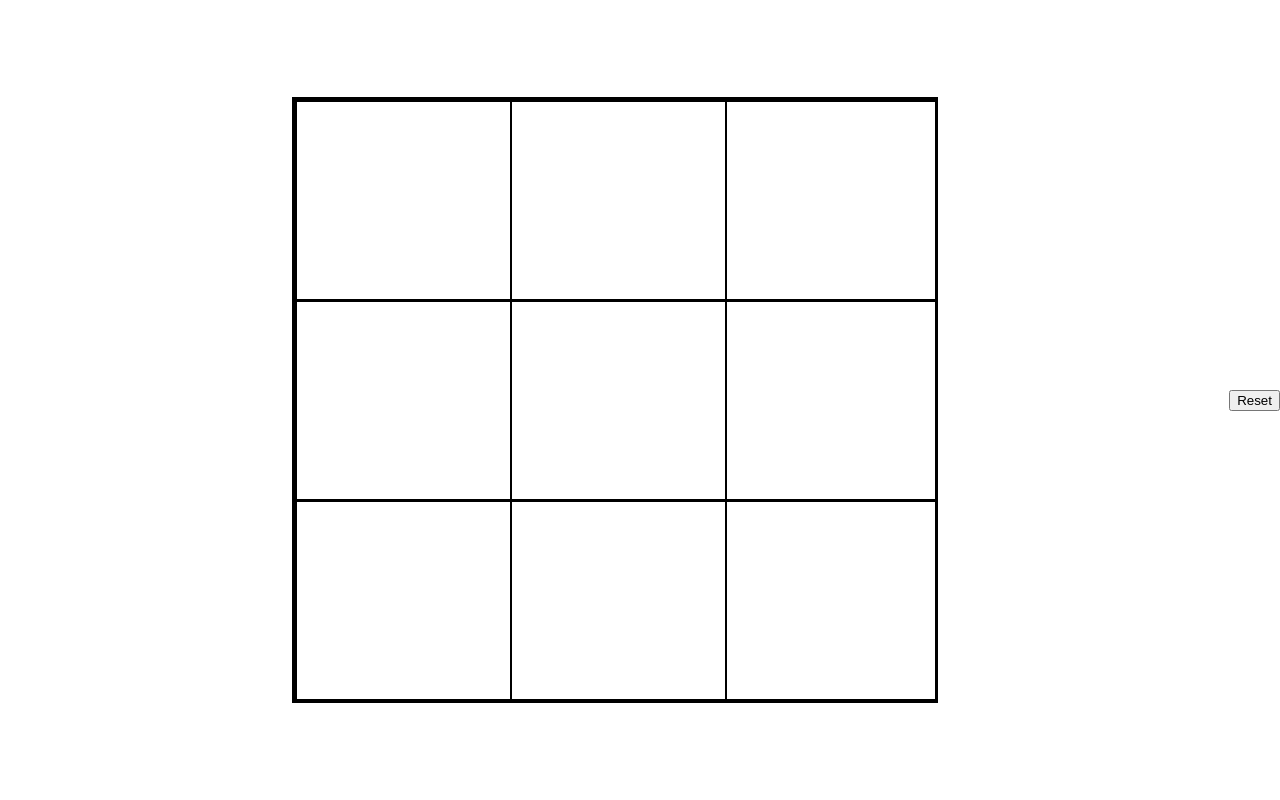
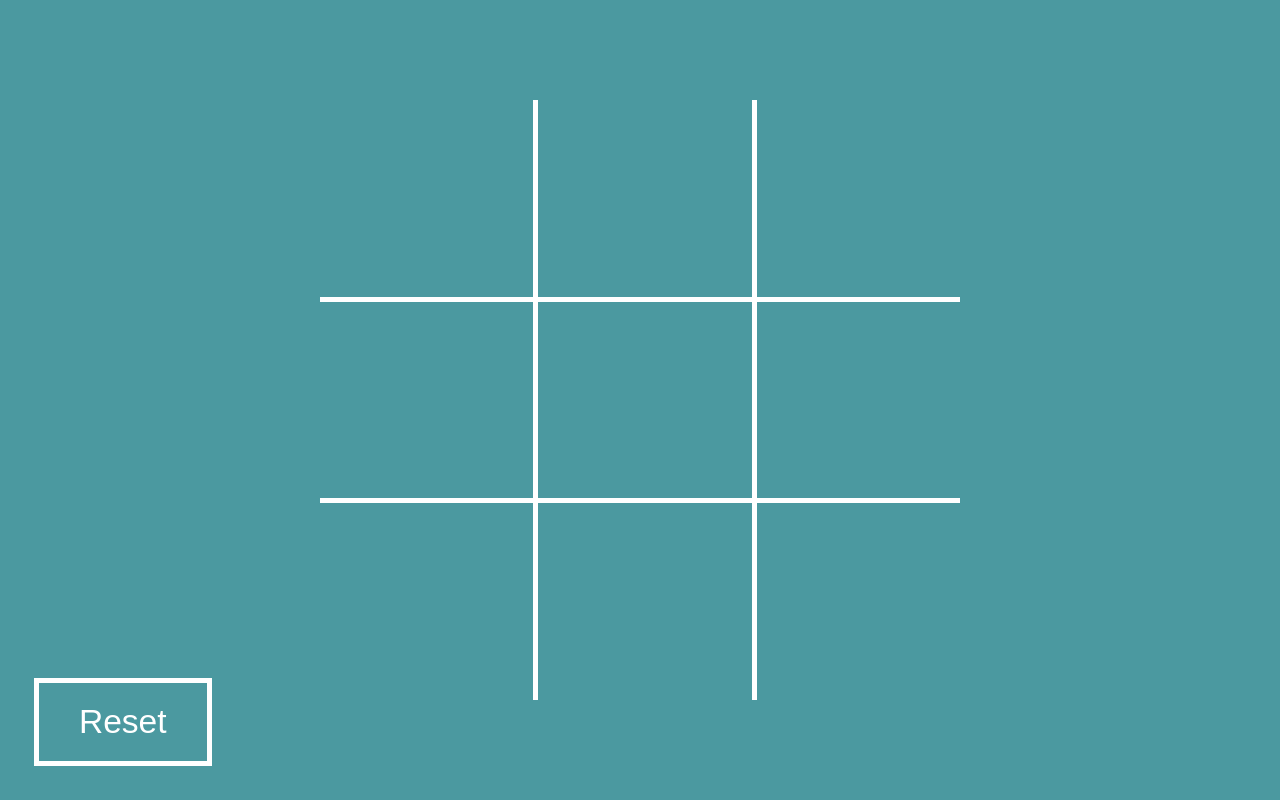
Before and after one commit to vinnyA3/hr-tic-tac-toe, a plain HTML site: page index.html in a window 1280 px wide. Drawn offline with Linux system fonts and the light colour scheme.

Commit message:
feat(styles): add more styles

```diff
--- a/styles/main.css
+++ b/styles/main.css
@@ -1,38 +1,71 @@
 body {
+  position: relative;
   height: 100vh;
   width: 100vw;
-  margin: 0;
+  max-width: 1620px;
+  margin: 0 auto;
   display: flex;
   justify-content: center;
   align-items: center;
+  background-color: #4b99a0;
+  color: #fff;
+  font-family: Helvetica, arial, sans-serif;
 }
 
 .board {
-  margin: 0 auto;
   width: 50%;
   height: 75%;
   display: flex;
   flex-flow: row wrap;
-  border: 3px solid black;
   overflow: hidden;
+}
+
+/* Grid */
+.board > * + * {
+  border-top: 5px solid #fff;
 }
 
 .row {
   flex: 0 0 100%;
   display: flex;
-  border: 1px solid black;
 }
 
-.row div {
+/* Grid */
+.row > * + * {
+  border-left: 5px solid #fff;
+}
+
+.col {
   position: relative;
   height: 100%;
   flex: 0 0 33.3333%;
-  border: 1px solid black;
   display: flex;
   justify-content: center;
   align-items: center;
   overflow: hidden;
-  font-size: 2em;
   font-weight: bold;
   cursor: pointer;
+  font-size: 4rem;
 }
+
+.col span {
+  position: absolute;
+  display: inline-block;
+}
+
+.col:hover {
+  background-color: #3e8e93;
+}
+
+/* ===== RESET BUTTON ===== */
+#resetButton {
+  position: absolute;
+  bottom: 1em;
+  left: 1em;
+  font-size: 2.1rem;
+  outline: none;
+  background-color: transparent;
+  border: 5px solid #fff;
+  color: #fff;
+  padding: 0.6em 1.2em;
+}
```
